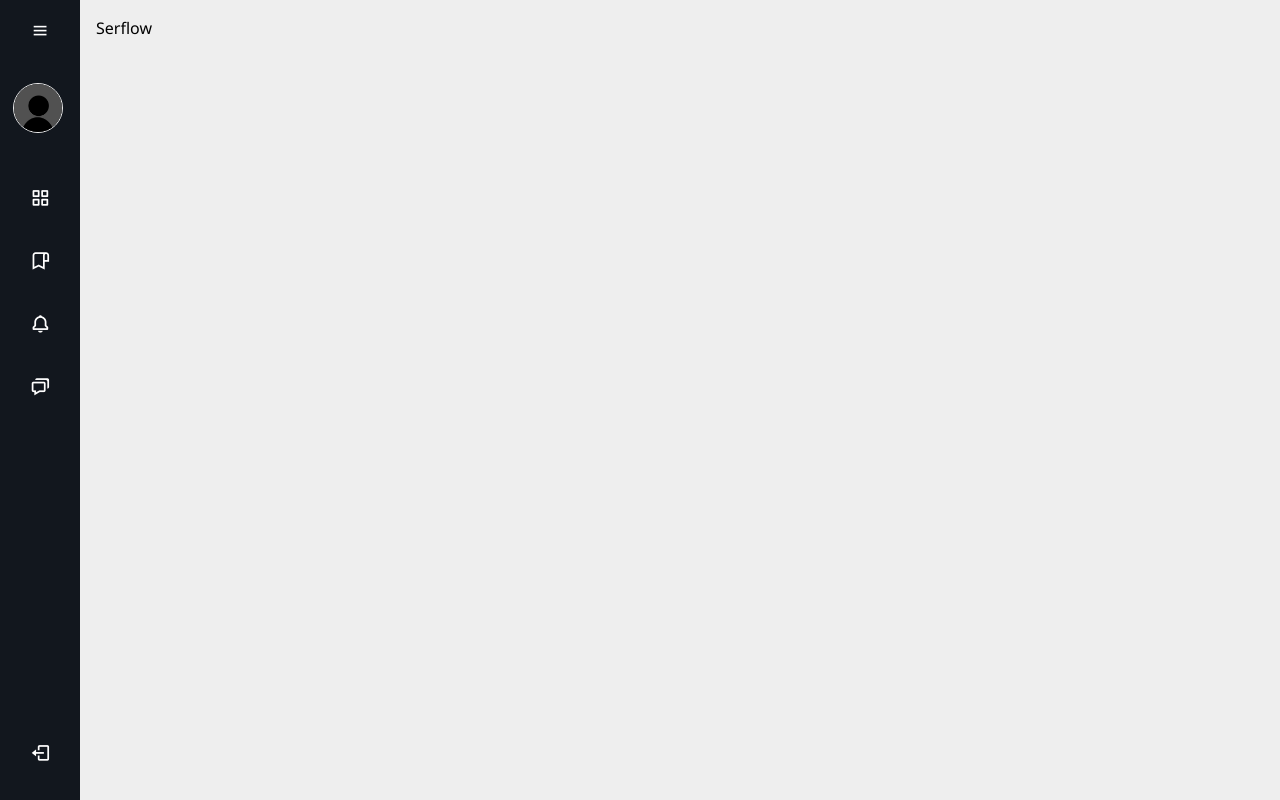
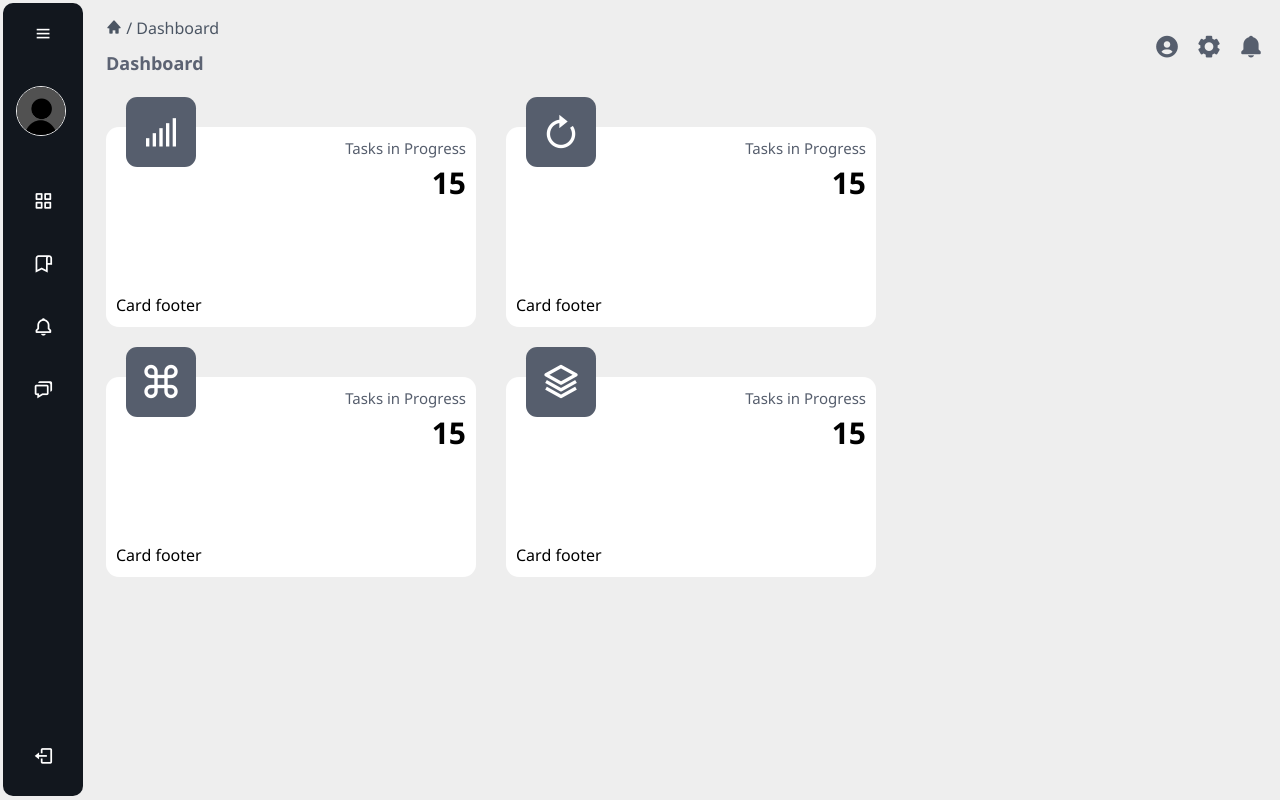
Before and after one commit to kalviumcommunity/S59_Anshul_Capstone_Serflow, a React (Vite) app in the folder client/: page /Dashboard in a window 1280 px wide. Built offline with nearby package versions, Linux system fonts and the light colour scheme.

Commit message:
dashboard main content added

```diff
--- a/client/src/Pages/Dashboard/Dashboard.jsx
+++ b/client/src/Pages/Dashboard/Dashboard.jsx
@@ -3,7 +3,9 @@ import SideNav from './SideNav/SideNav'
 import MainContent from './MainContent/MainContent'
 function Dashboard() {
   return (
-    <div>
+    <div style={{
+      background : '#eee'
+    }}>
       <SideNav />
       <MainContent />
     </div>
--- a/client/src/Pages/Dashboard/MainContent/MainContent.css
+++ b/client/src/Pages/Dashboard/MainContent/MainContent.css
@@ -0,0 +1,88 @@
+*{
+    margin: 0;
+    padding: 0;
+    box-sizing: border-box;
+    font-family: 'Segoe UI', Tahoma, Geneva, Verdana, sans-serif;
+}
+
+.pageTile-top{
+    font-weight: 500;
+    margin-bottom: 10px;
+}
+
+.pageName{
+    font-size: 18px;
+    font-weight: 600;
+    color: #5c6373;
+}
+
+.tp-right{
+    display: flex;
+    justify-content: space-between;
+    width: 110px;
+    font-size: 26px;
+    color: #565e6d;
+}
+
+.top-bar{
+    display: flex;
+    justify-content: space-between;
+    align-items: center;
+}
+
+.cards-box{
+    display: flex;
+    justify-content: flex-start;
+    flex-wrap: wrap;
+}
+
+.card{
+    position: relative;
+    margin-top: 50px;
+    margin-right: 30px;
+    height: 200px;
+    width: 370px;
+    background-color: #fff;
+    border-radius: 0.8rem;
+}
+
+
+.card.icon{
+    position: absolute;
+    display: flex;
+    justify-content: center;
+    align-items: center;
+    top: -80px;
+    left: 20px;
+    background: #565e6d;
+    height: 70px;
+    width: 70px;
+    border-radius: 0.7rem;
+}
+
+.card-text{
+    margin: 0;
+    padding: 10px;
+    background: none;
+    text-align: right;
+}
+
+.card-text h1{
+    font-size: 30px;
+    font-weight: 800;
+}
+
+
+.card-text h3{
+    font-size: 15px;
+    color: #565e6d;
+}
+
+.card-footer{
+    position: absolute;
+    bottom: 10px;
+    left: 10px;
+}
+.progress-icon{
+    font-size: 40px;
+}
--- a/client/src/Pages/Dashboard/MainContent/MainContent.jsx
+++ b/client/src/Pages/Dashboard/MainContent/MainContent.jsx
@@ -3,8 +3,73 @@ import './MainContent.css'
 function MainContent() {
   return (
     <div className='main-content transition-all ease-in-out'>
-        <div className='container'>
-          <h1>Serflow</h1>
+        <div className=''>
+            <div className='top-bar'>
+                <div className='tp-left'>
+                    <div className='pageTile-top'>
+                        <i class='bx bxs-home text-gray-600' ></i>
+                        <span className='text-gray-600'> / Dashboard</span>
+                    </div>
+                    <div className='pageTile-bottom'>
+                      <span className='pageName'>Dashboard</span>
+                    </div>
+                </div>
+                <div className='tp-right'>
+                  <i class='bx bxs-user-circle' ></i>
+                  <i class='bx bxs-cog' ></i>
+                  <i class='bx bxs-bell' ></i>
+                </div>
+            </div>
+            <div className='cards-box'>
+                <div className='card'>
+                    <div className='card icon'>
+                      <i class='bx bx-signal-5 progress-icon text-white'></i>
+                    </div>
+                    <div className='card-text'>
+                      <h3>Tasks in Progress</h3>
+                      <h1>15</h1>
+                    </div>
+                    <div className='card-footer'>
+                      <h1>Card footer</h1>
+                    </div>
+                </div>
+
+                <div className='card'>
+                    <div className='card icon'>
+                    <i class='bx bx-revision progress-icon text-white' ></i>
+                    </div>
+                    <div className='card-text'>
+                      <h3>Tasks in Progress</h3>
+                      <h1>15</h1>
+                    </div>
+                    <div className='card-footer'>
+                      <h1>Card footer</h1>
+                    </div>
+                </div> <div className='card'>
+                    <div className='card icon'>
+                    <i class='bx bx-command progress-icon text-white' ></i>
+                    </div>
+                    <div className='card-text'>
+                      <h3>Tasks in Progress</h3>
+                      <h1>15</h1>
+                    </div>
+                    <div className='card-footer'>
+                      <h1>Card footer</h1>
+                    </div>
+                </div> <div className='card'>
+                    <div className='card icon'>
+                    <i class='bx bx-layer progress-icon text-white'></i>
+                    </div>
+                    <div className='card-text'>
+                      <h3>Tasks in Progress</h3>
+                      <h1>15</h1>
+                    </div>
+                    <div className='card-footer'>
+                      <h1>Card footer</h1>
+                    </div>
+                </div>
+
+            </div>
         </div>
     </div>
   )
--- a/client/src/Pages/Dashboard/SideNav/SideNav.css
+++ b/client/src/Pages/Dashboard/SideNav/SideNav.css
@@ -19,9 +19,10 @@
 }
 .sidebar{
     position: absolute;
-    top: 0;
-    left: 0;
-    height: 100vh;
+    top: 3px;
+    left: 3px;
+    border-radius: 10px;
+    height: calc(100vh - 7px);
     width: 80px;
     background-color: #12171e;
     padding: 0.4rem 0.8rem;
@@ -30,7 +31,7 @@
 
 .sidebar.active ~ .main-content{
     left: 250px;
-    width: calc(100% - 250px);
+    width: calc(100% - 260px);
 }
 
 .sidebar.active{
@@ -154,18 +155,26 @@
 
 .sidebar ul li:hover .tooltip{
     opacity: 1;
+    visibility: visible;
 }
+
 .sidebar.active ul li .tooltip{
     display: none;
 }
+.sidebar ul li .tooltip {
+    visibility: hidden;
+}
+
+
 
 .main-content{
     position: relative;
     background-color: #eee;
     min-height: 100vh;
+    margin-left: 10px;
     top: 0;
     left: 80px;
-    width: calc(100% - 80px);
+    width: calc(100% - 90px);
     padding: 1rem;
 }
 
```
